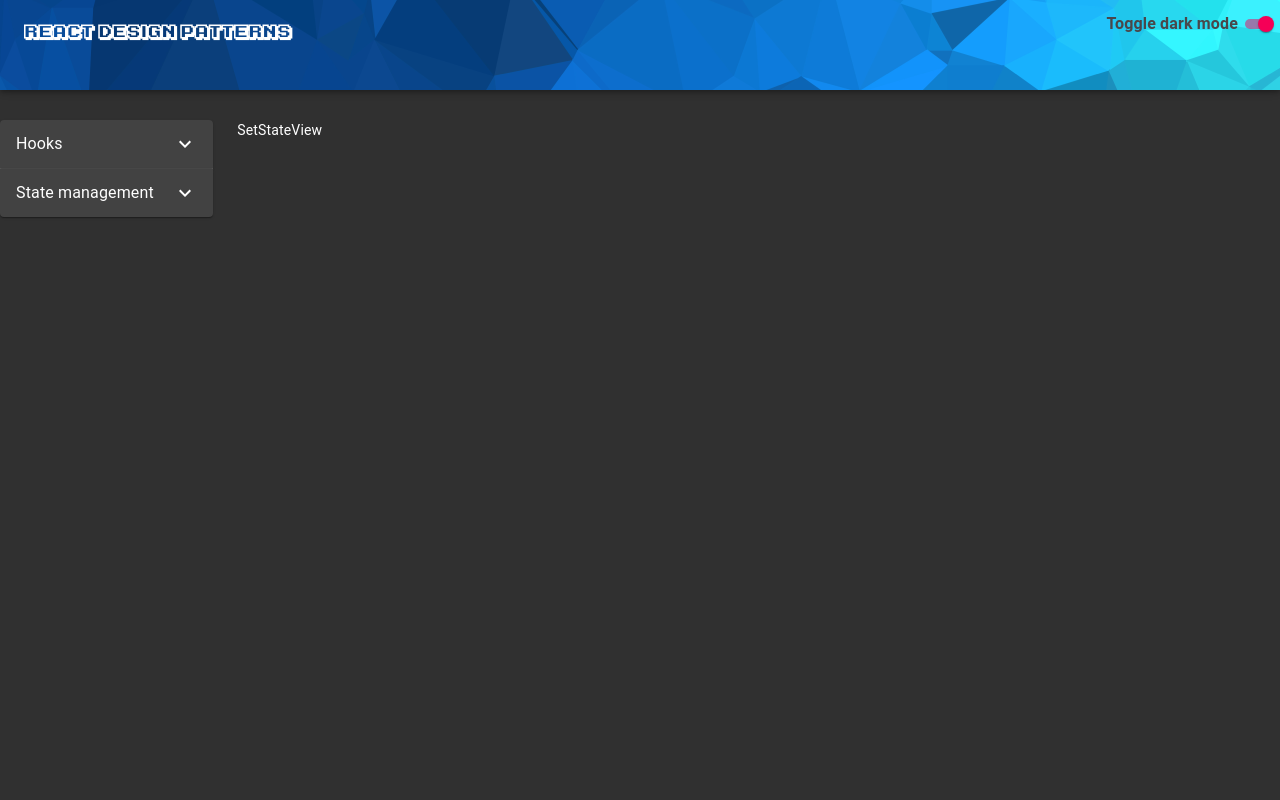
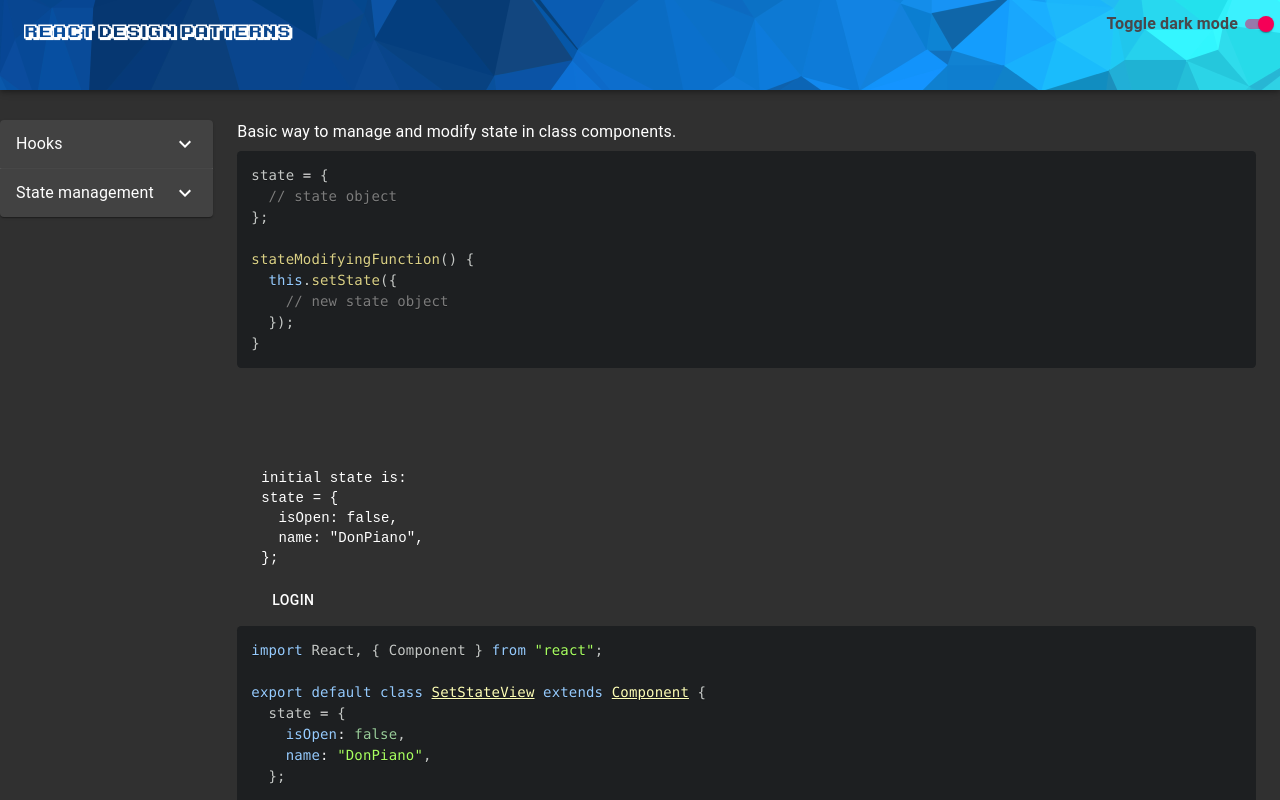
Before and after one commit to apokalipsa44/react-patterns, a React (Create React App) app: page /state/setState in a window 1280 px wide. Shown: the top 800 px of the page. Built offline with nearby package versions, Linux system fonts and the light colour scheme.

Commit message:
set state view done

```diff
--- a/src/components/descriptions/HooksDescription.js
+++ b/src/components/descriptions/HooksDescription.js
@@ -1,5 +1,5 @@
 import React from "react";
-import { Box, Container, Typography } from "@material-ui/core";
+import { Box, Typography } from "@material-ui/core";
 import { Prism as SyntaxHighlighter } from "react-syntax-highlighter";
 import { atomDark } from "react-syntax-highlighter/dist/esm/styles/prism";
 
--- a/src/components/layout/links/stateManagementLinks.js
+++ b/src/components/layout/links/stateManagementLinks.js
@@ -17,7 +17,7 @@ export const stateManagementLinks = [
     url: "/state/setState",
   },
   {
-    text: "context provider",
+    text: "context API",
     url: "/state/contextProvider",
   },
   {
--- a/src/views/stateManagement/SetStateView.js
+++ b/src/views/stateManagement/SetStateView.js
@@ -1,8 +1,61 @@
-import { Container } from "@material-ui/core";
-import React from "react";
+import { Box, Button, Container, Typography } from "@material-ui/core";
+import React, { Component } from "react";
+import {
+  setStateCode,
+  setStateBasicCode,
+  exampleState
+} from "./codeSnippets/setStateSnippets";
+import { Prism as SyntaxHighlighter } from "react-syntax-highlighter";
+import { atomDark } from "react-syntax-highlighter/dist/esm/styles/prism";
 
-function SetStateView() {
-  return <Container>SetStateView</Container>;
+const setStateDescription = (
+  <Typography component={"span"}>
+    Basic way to manage and modify state in class components.
+  </Typography>
+);
+
+export default class SetStateView extends Component {
+  state = {
+    isOpen: false,
+    name: "DonPiano",
+  };
+
+  handleButtonClick() {
+    this.setState({
+      isOpen: !this.state.isOpen,
+    });
+    console.log(this.state);
+  }
+
+  render() {
+    return (
+      <Container>
+        {setStateDescription}
+        <SyntaxHighlighter style={atomDark} language="jsx">
+          {setStateBasicCode}
+        </SyntaxHighlighter>
+        <Box mb="100px"></Box>
+        <Container>
+          {" "}
+          <Typography variant="span">
+            <pre>{exampleState}</pre>
+          </Typography>
+          {!this.state.isOpen && (
+            <Button onClick={this.handleButtonClick.bind(this)}> Login</Button>
+          )}
+          {this.state.isOpen && (
+            <Container>
+              <Typography display='block' variant="p">Logged as {this.state.name}</Typography>
+              <Button  onClick={this.handleButtonClick.bind(this)}>
+                Logout
+              </Button>
+            </Container>
+          )}
+        </Container>
+        <SyntaxHighlighter style={atomDark} language="jsx">
+          {setStateCode}
+        </SyntaxHighlighter>
+      </Container>
+    );
+  }
 }
-
-export default SetStateView;
--- /dev/null
+++ b/src/views/stateManagement/codeSnippets/setStateSnippets.js
@@ -0,0 +1,48 @@
+export const setStateCode=`import React, { Component } from "react";
+
+export default class SetStateView extends Component {
+  state = {
+    isOpen: false,
+    name: "DonPiano",
+  };
+
+  handleButtonClick() {
+    this.setState({
+      isOpen: !this.state.isOpen,
+    });
+    console.log(this.state);
+  }
+
+  render() {
+    return (
+      <div>
+        {!this.state.isOpen && (
+          <button onClick={this.handleButtonClick.bind(this)}>Login</button>
+        )}
+
+        {this.state.isOpen && (
+          <div>
+            <h2>Logged as {this.state.name}</h2>
+            <button onClick={this.handleButtonClick.bind(this)}>Logout</button>
+          </div>
+        )}
+      </div>
+    );
+  }
+}`
+
+export const exampleState=`initial state is:
+state = {
+  isOpen: false,
+  name: "DonPiano",
+};`
+
+export const setStateBasicCode = `state = {
+  // state object
+};
+
+stateModifyingFunction() {
+  this.setState({
+    // new state object
+  });
+}`;
```
Also changed, not shown: src/views/stateManagement/ReduxView.js (+6 -6 lines), src/views/stateManagement/codeSnippets/reduxSnippets/actionsSnippets.js (renamed from src/views/stateManagement/reduxSnippets/actionsSnippets.js), src/views/stateManagement/codeSnippets/reduxSnippets/counterSnippets.js (renamed from src/views/stateManagement/reduxSnippets/counterSnippets.js), src/views/stateManagement/codeSnippets/reduxSnippets/createStoreSnippets.js (renamed from src/views/stateManagement/reduxSnippets/createStoreSnippets.js), src/views/stateManagement/codeSnippets/reduxSnippets/mainAppSnippets.js (renamed from src/views/stateManagement/reduxSnippets/mainAppSnippets.js), src/views/stateManagement/codeSnippets/reduxSnippets/reducersSnippets.js (renamed from src/views/stateManagement/reduxSnippets/reducersSnippets.js), src/views/stateManagement/codeSnippets/reduxSnippets/reduxSkeletonSnippets.js (renamed from src/views/stateManagement/reduxSnippets/reduxSkeletonSnippets.js).
